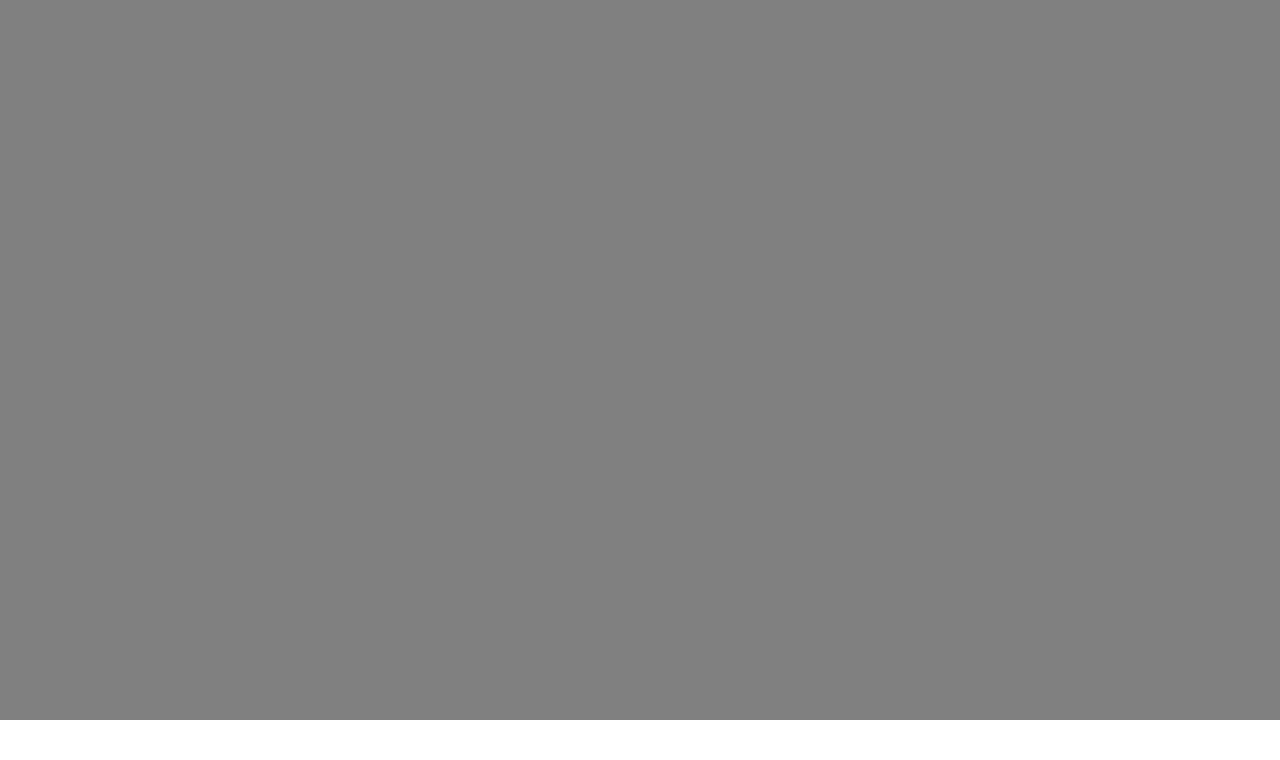
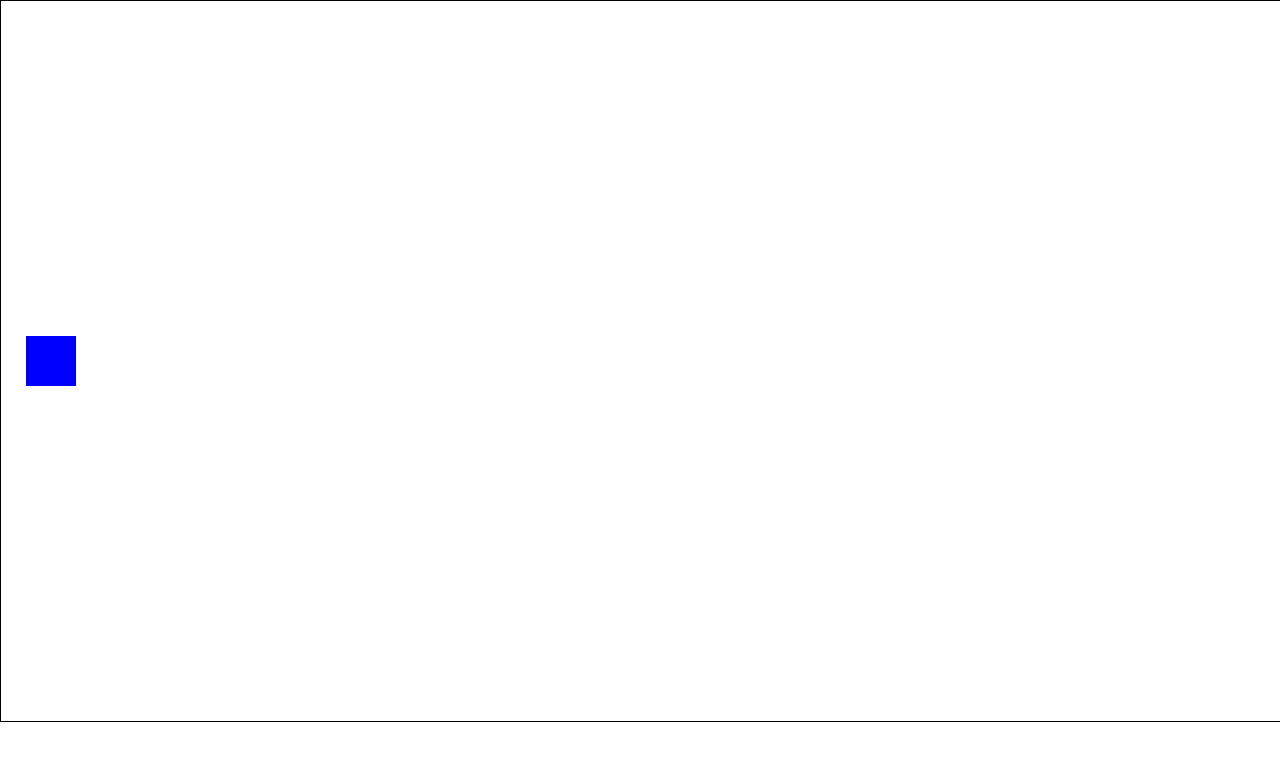
Before and after one commit to Fabionunez/eternal-enemies, a plain HTML site: page index.html in a window 1280 px wide. Both pictures are taken after a click on the button "Start". Drawn offline with Linux system fonts and the light colour scheme.

Commit message:
player created

```diff
--- a/css/style.css
+++ b/css/style.css
@@ -103,5 +103,5 @@ section.testimonials .button {
 }
 
 canvas {
-  background-color: grey
+  border: 1px solid black;
 }
--- a/js/game.js
+++ b/js/game.js
@@ -10,10 +10,13 @@ function Game(canvas) {
 
 Game.prototype.startLoop = function () {
 
+  this.player = new Player(this.canvas);
+
   const loop = () => { //arrow function when you use setinterval, setanimation o settimeout
     this.clearCanvas();
     this.updateCanvas();
     this.drawCanvas();
+    console.log(this.player.direction)
 
     window.requestAnimationFrame(loop);
   }
@@ -28,9 +31,9 @@ Game.prototype.clearCanvas = function () {
 }
 
 Game.prototype.updateCanvas = function () {
-
+  this.player.update();
 }
 
 Game.prototype.drawCanvas = function () {
-
+  this.player.draw();
 }
--- a/js/main.js
+++ b/js/main.js
@@ -43,6 +43,21 @@ function main() {
 
     game.startLoop();
 
+    document.addEventListener("keydown", function () {
+      console.log(event.keyCode);
+      if (event.keyCode === 38) {
+        game.player.setDirection(-1);
+      } else if (event.keyCode === 40) {
+        game.player.setDirection(1);
+      }
+    });
+
+    document.addEventListener("keyup", function (event) {
+      if (event.keyCode === 38 || event.keyCode === 40) {
+        game.player.setDirection(0);
+      }
+    });
+
     setTimeout(buildGameOverScreen, 3000);
   }
 
--- a/js/player.js
+++ b/js/player.js
@@ -1 +1,29 @@
 'use strict'
+
+function Player(canvas) {
+  this.lives = 3;
+  this.x = 50;
+  this.size = 50;
+  this.canvas = canvas;
+  this.y = this.canvas.height / 2;
+  this.ctx = this.canvas.getContext("2d");
+  this.speed = 3;
+  this.direction = 0;
+}
+
+Player.prototype.draw = function () {
+  this.ctx.fillStyle = "blue";
+  this.ctx.fillRect(this.x - this.size / 2, this.y - this.size / 2, this.size, this.size);
+}
+
+Player.prototype.update = function () {
+  this.y = this.y + this.direction * this.speed;
+}
+
+Player.prototype.setDirection = function (newDirection) {
+  this.direction = newDirection;
+}
+
+Player.prototype.setLives = function () {
+  this.lives--;
+}
```
